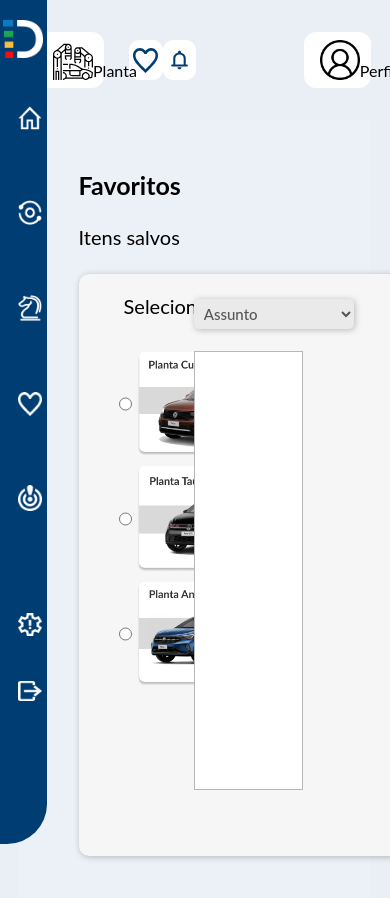
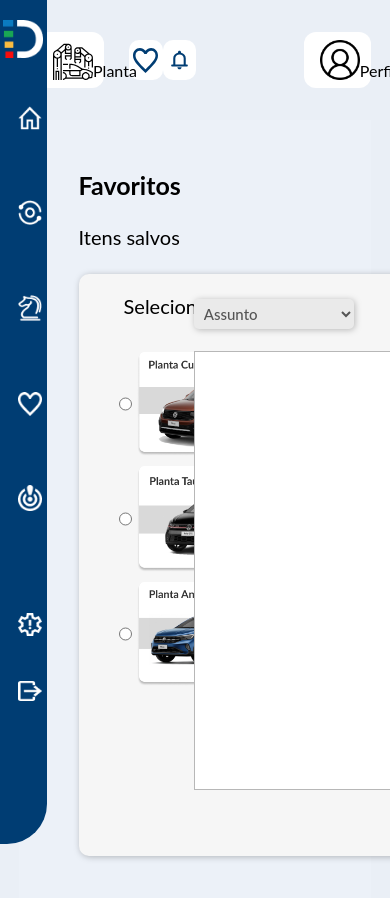
Before and after one commit to IntegraDash/ReactIntegraDASH, a React (Vite) app: page /favoritos in a window 390 px wide. Shown: the top 898 px of the page. Built offline with nearby package versions, Linux system fonts and the light colour scheme.

Commit message:
Atualização páginas

```diff
--- a/src/components/MenuLateral/style.css
+++ b/src/components/MenuLateral/style.css
@@ -28,7 +28,7 @@
     display: flex;
     height: 100vh;
     background: #003D73;
-    width: 3.5%;
+    width: 4vw;
     /* box-shadow: 5px 0 0 #003d73; */
     /* border-left: 10px solid #003D73; */
     overflow: hidden;
--- a/src/pages/Favoritos/style.css
+++ b/src/pages/Favoritos/style.css
@@ -288,7 +288,7 @@ xxxxxxxxxxxxxxxxxxxxxxxxxxxxxxxxxxxxxxxxxxxxxxxxxxxxxxxx */
 
     .local_dos_arquivos {
 
-            width: 66vw;
+        width: 95%;
 
                 }
     }
@@ -301,10 +301,23 @@ xxxxxxxxxxxxxxxxxxxxxxxxxxxxxxxxxxxxxxxxxxxxxxxxxxxxxxxx */
 
 .local_dos_arquivos {
 
-        width: 65vw;
+    width: 95%;
 
             }
 }
+
+/*xxxxxxxxxxxxxxxxxxxxxxxxxxxxxxxxxxxxxxxxxxxxxxxxxxxxxxxx
+               R E S P O N S I V O   novo
+xxxxxxxxxxxxxxxxxxxxxxxxxxxxxxxxxxxxxxxxxxxxxxxxxxxxxxxx */
+
+@media screen and (max-width: 1400px) {
+
+    .local_dos_arquivos {
+
+        width: 95%;
+
+                }
+    }
 
 /*xxxxxxxxxxxxxxxxxxxxxxxxxxxxxxxxxxxxxxxxxxxxxxxxxxxxxxxx
                R E S P O N S I V O   novo2
@@ -314,7 +327,7 @@ xxxxxxxxxxxxxxxxxxxxxxxxxxxxxxxxxxxxxxxxxxxxxxxxxxxxxxxx */
 
     .local_dos_arquivos {
 
-            width: 64vw;
+        width: 95%;
 
                 }
     }
@@ -327,7 +340,7 @@ xxxxxxxxxxxxxxxxxxxxxxxxxxxxxxxxxxxxxxxxxxxxxxxxxxxxxxxx */
 
     .local_dos_arquivos {
 
-            width: 63vw;
+        width: 95%;
 
                 }
     }
@@ -340,7 +353,7 @@ xxxxxxxxxxxxxxxxxxxxxxxxxxxxxxxxxxxxxxxxxxxxxxxxxxxxxxxx */
 
     .local_dos_arquivos {
 
-            width: 61vw;
+        width: 95%;
 
                 }
     }
@@ -353,7 +366,7 @@ xxxxxxxxxxxxxxxxxxxxxxxxxxxxxxxxxxxxxxxxxxxxxxxxxxxxxxxx */
 
     .local_dos_arquivos {
 
-            width: 59vw;
+        width: 95%;
 
                 }
     }
@@ -366,7 +379,7 @@ xxxxxxxxxxxxxxxxxxxxxxxxxxxxxxxxxxxxxxxxxxxxxxxxxxxxxxxx */
 
     .local_dos_arquivos {
 
-            width: 57vw;
+        width: 95%;
 
                 }
     }
@@ -379,7 +392,7 @@ xxxxxxxxxxxxxxxxxxxxxxxxxxxxxxxxxxxxxxxxxxxxxxxxxxxxxxxx */
 
     .local_dos_arquivos {
 
-            width: 54vw;
+        width: 95%;
 
                 }
     }
@@ -392,7 +405,7 @@ xxxxxxxxxxxxxxxxxxxxxxxxxxxxxxxxxxxxxxxxxxxxxxxxxxxxxxxx */
 
     .local_dos_arquivos {
 
-            width: 52vw;
+        width: 95%;
 
                 }
     }
@@ -405,7 +418,7 @@ xxxxxxxxxxxxxxxxxxxxxxxxxxxxxxxxxxxxxxxxxxxxxxxxxxxxxxxx */
 
     .local_dos_arquivos {
 
-            width: 49vw;
+        width: 95%;
 
                 }
     }
@@ -418,7 +431,7 @@ xxxxxxxxxxxxxxxxxxxxxxxxxxxxxxxxxxxxxxxxxxxxxxxxxxxxxxxx */
 
     .local_dos_arquivos {
 
-            width: 46vw;
+        width: 95%;
 
                 }
     }
@@ -431,7 +444,7 @@ xxxxxxxxxxxxxxxxxxxxxxxxxxxxxxxxxxxxxxxxxxxxxxxxxxxxxxxx */
 
     .local_dos_arquivos {
 
-            width: 42vw;
+        width: 95%;
 
                 }
     }
@@ -444,7 +457,7 @@ xxxxxxxxxxxxxxxxxxxxxxxxxxxxxxxxxxxxxxxxxxxxxxxxxxxxxxxx */
 
     .local_dos_arquivos {
 
-            width: 39vw;
+        width: 95%;
 
                 }
     }
@@ -457,7 +470,7 @@ xxxxxxxxxxxxxxxxxxxxxxxxxxxxxxxxxxxxxxxxxxxxxxxxxxxxxxxx */
 
     .local_dos_arquivos {
 
-            width: 36vw;
+        width: 95%;
 
                 }
     }
@@ -470,7 +483,7 @@ xxxxxxxxxxxxxxxxxxxxxxxxxxxxxxxxxxxxxxxxxxxxxxxxxxxxxxxx */
 
     .local_dos_arquivos {
 
-            width: 28vw;
+        width: 95%;
 
                 }
     }
```
